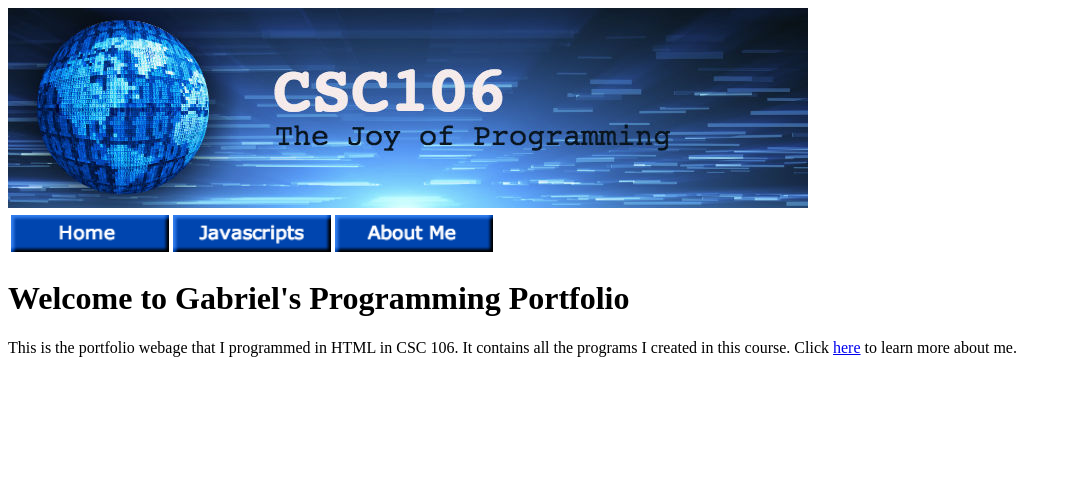
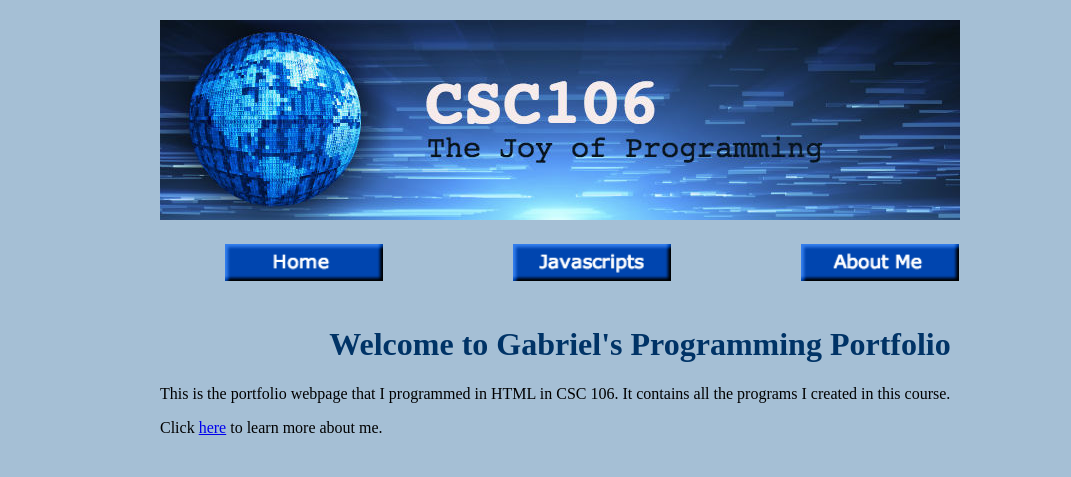
Before and after one commit to gvaca10/gvaca10.github.io, a plain HTML site: page index.html in a window 1280 px wide. Shown: the whole page, without its empty margins (0-1071 px from the left). Drawn offline with Linux system fonts and the light colour scheme.

Commit message:
Update index.html

```diff
--- a/index.html
+++ b/index.html
@@ -4,27 +4,71 @@
     <meta charset="UTF-8">
     <meta name="viewport" content="width=device-width, initial-scale=1.0">
     <title>Gabriel's Programming Portfolio</title>
+    <style>
+        body {
+            background-color: #a5bfd5;
+            margin: 0;
+        }
+
+        #content {
+            width: 1000px;
+            margin: 0 auto;
+            padding: 20px;
+            box-sizing: border-box;
+        }
+
+        h1 {
+            color: #003366;
+            text-align: center;
+        }
+
+        h2, h3, h4, h5, h6 {
+            color: #003366;
+            margin-top: 20px;
+            margin-bottom: 10px;
+        }
+
+        table {
+            width: 90%;
+            border-collapse: collapse;
+            margin-bottom: 20px;
+        }
+
+        td {
+            padding: 20px;
+            text-align: center;
+        }
+    </style>
 </head>
 <body>
-    <img src="banner.jpg">
+    <div id="content">
+        <img src="banner.jpg" alt="Banner Image">
+
         <table>
             <tbody>
                 <tr>
                     <td>
                         <a href="index.html">
-                    <img src="homebutton.png" alt="Picture of Home Button" width="158"> </a>
+                            <img src="homebutton.png" alt="Home Button" width="158">
+                        </a>
                     </td>
                     <td>
                         <a href="javascripts.html">
-                    <img src="apps.png" alt="Picture of JavaScript Button" width="158"> </a>
+                            <img src="apps.png" alt="JavaScript Button" width="158">
+                        </a>
                     </td>
                     <td>
                         <a href="about.html">
-                    <img src="aboutmebutton.png" alt="Picture of AboutMe Button" width="158">
+                            <img src="aboutmebutton.png" alt="About Me Button" width="158">
                         </a>
+                    </td>
+                </tr>
             </tbody>
         </table>
-    <h1>Welcome to Gabriel's Programming Portfolio</h1>This is the portfolio webage that I programmed in HTML in CSC 106. It contains all the programs I created in this course.
-    Click <a href="about.html">here</a> to learn more about me.
+
+        <h1>Welcome to Gabriel's Programming Portfolio</h1>
+        <p>This is the portfolio webpage that I programmed in HTML in CSC 106. It contains all the programs I created in this course.</p>
+        <p>Click <a href="about.html">here</a> to learn more about me.</p>
+    </div>
 </body>
 </html>
```
Lines whose indentation alone changed are shown as unchanged.
